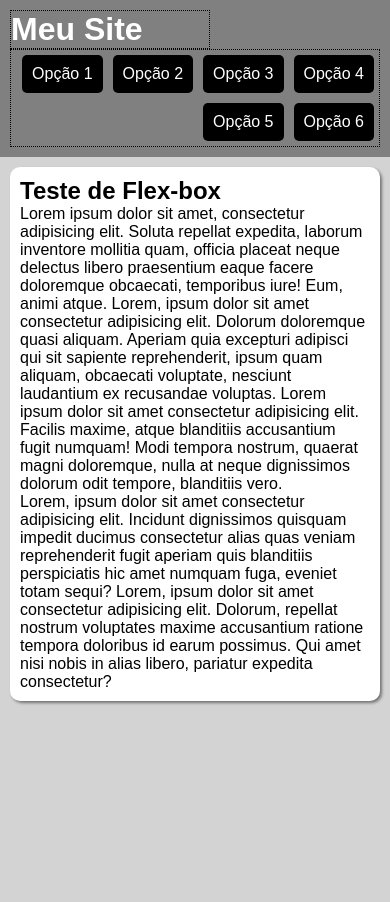
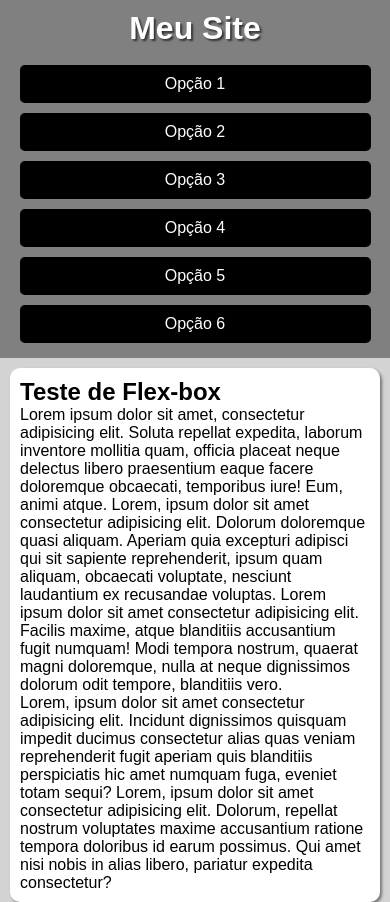
Before and after one commit to jeanmidlerrya/flex-box, a plain HTML site: page flex013-exe/index.html in a window 390 px wide. Before the commit the page ends 844 px from the top, so only its background shows below. Drawn offline with Linux system fonts and the light colour scheme.

Commit message:
create media query para menu flex

```diff
--- a/flex013-exe/index.html
+++ b/flex013-exe/index.html
@@ -5,6 +5,7 @@
     <meta name="viewport" content="width=device-width, initial-scale=1.0">
     <title>Menu flexbox</title>
     <link rel="stylesheet" href="style.css">
+    <link rel="stylesheet" href="mobile.css" media="screen and (max-width: 580px)">
 </head>
 <body>
     <header>
--- /dev/null
+++ b/flex013-exe/mobile.css
@@ -0,0 +1,13 @@
+@charset "UTF-8";
+
+header, header > nav {
+    flex-flow: column nowrap;
+}
+
+header > h1 {
+    flex-basis: 50px;
+}
+
+header > nav > a {
+    width: 90vw;
+}
--- a/flex013-exe/style.css
+++ b/flex013-exe/style.css
@@ -27,12 +27,17 @@ header { /*aqui considerar a caixa header como elemento do pai (flex-box)*/
 }
 
 h1 {
-    border: 1px dotted black;
+   /* border: 1px dotted black;*/
+
     flex: 0 0 200px;
+    text-shadow: 2px 2px 2px rgba(0, 0, 0, 0.589);
 }
 
-nav {
-    border: 1px dotted black;
+nav { /*Considera tambem a caixa nav como um elemento pai (flex-box)
+         porque a do momento aplicar o display: flex; no um caixa
+         tornar-se caixa um elemennto pai*/
+
+   /* border: 1px dotted black;*/
 
     display: flex;
     flex-flow: row wrap;
```
